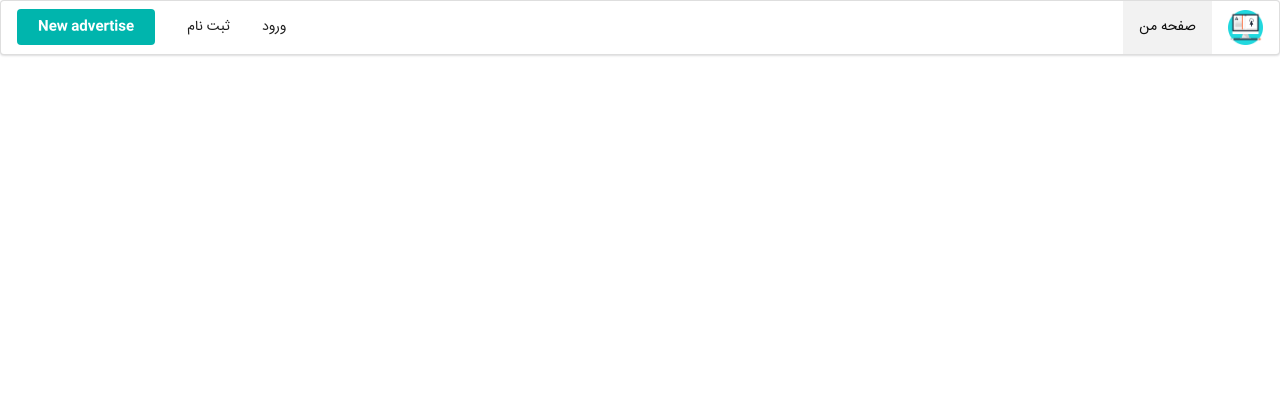
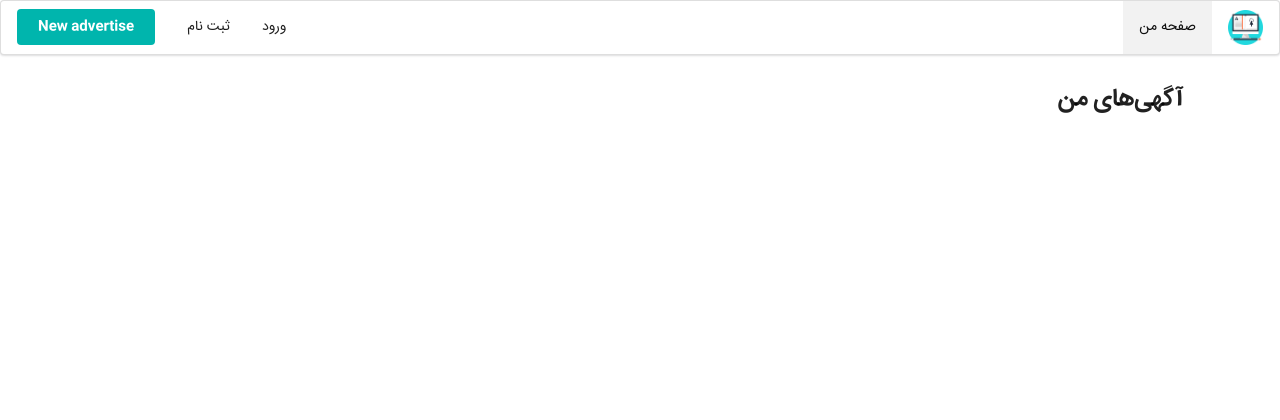
Before and after one commit to saeed617/amoo-jozve-foroosh, a Django app: template apps/profiles/templates/profiles/my_advertises.html in a window 1280 px wide. Shown: the top 420 px of the page. Run offline with Django 3.2, Linux system fonts and the light colour scheme; the template is opened without the code that fills it, so the values that code supplies are empty.

Commit message:
fix my-advertises access control + minor ui improvement

```diff
--- a/apps/profiles/templates/profiles/my_advertises.html
+++ b/apps/profiles/templates/profiles/my_advertises.html
@@ -1,9 +1,7 @@
 {% extends 'amoo-jozve-foroosh/base.html' %}
 {% block body %}
     <div class="ui container">
-    <div class="ui very relaxed stackable grid">
-        <div class="thirteen wide column">
-
+        <h2 class="ui header" style="padding: 20px;">آگهی‌های من</h2>
         <div class="ui special cards">
             {% for advertise in advertises %}
                 {% include 'advertise/snippets/advertise_card.html' with advertise=advertise %}
@@ -13,6 +11,4 @@
             {% include 'amoo-jozve-foroosh/pagination.html' with page_obj=page_obj %}
         </div>
     </div>
-    </div>
-</div>
 {% endblock body %}
--- a/apps/profiles/views.py
+++ b/apps/profiles/views.py
@@ -1,4 +1,5 @@
 from django.contrib.auth.decorators import login_required
+from django.contrib.auth.mixins import LoginRequiredMixin
 from django.contrib.auth.models import User
 from django.contrib.sites.shortcuts import get_current_site
 from django.core.mail import EmailMessage
@@ -95,7 +96,7 @@ def wait_activation(request):
     return render(request, 'profiles/wait_activation.html')
 
 
-class MyAdvertises(ListView):
+class MyAdvertises(LoginRequiredMixin, ListView):
     template_name = "profiles/my_advertises.html"
     context_object_name = "advertises"
 
```
Lines whose indentation alone changed are shown as unchanged.
